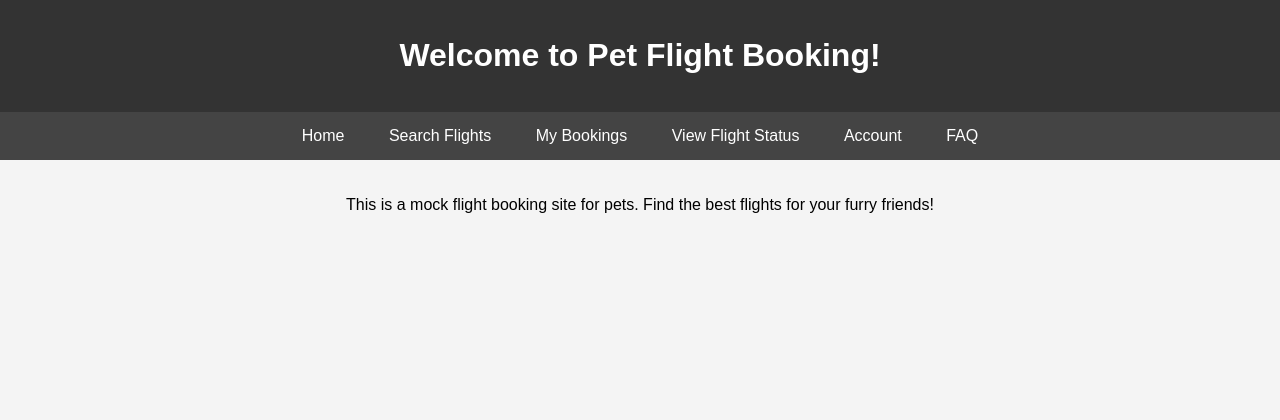
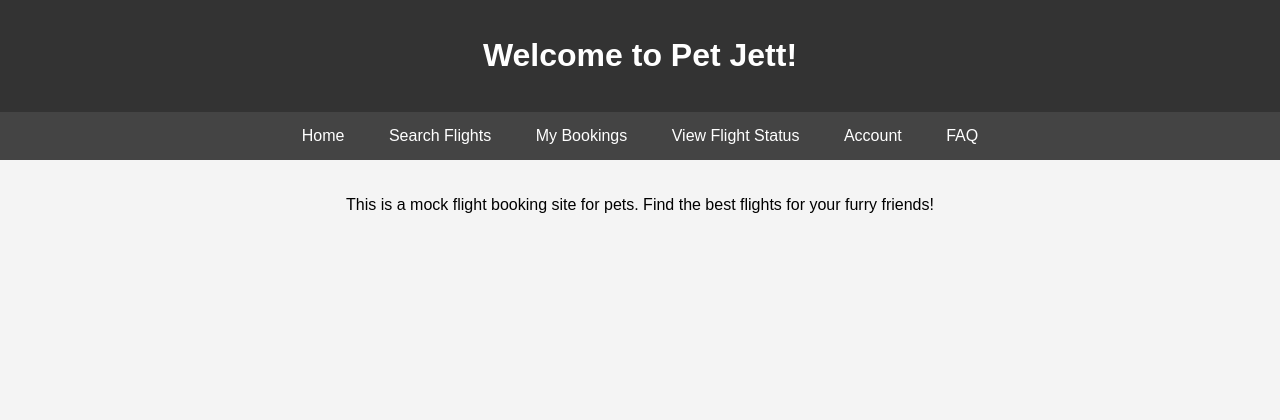
Before and after one commit to luSteven01/131Project, a Flask app: page / in a window 1280 px wide. Shown: the top 420 px of the page. Run offline with Flask 3, Linux system fonts and the light colour scheme; parts of the project's set-up code (start-up, migrations or seed data) failed here and were passed over.

Commit message:
Update index.html

```diff
--- a/templates/index.html
+++ b/templates/index.html
@@ -45,7 +45,7 @@
 
 <body>
     <header>
-        <h1>Welcome to Pet Flight Booking!</h1>
+        <h1>Welcome to Pet Jett!</h1>
     </header>
     <nav>
         <ul>
```
